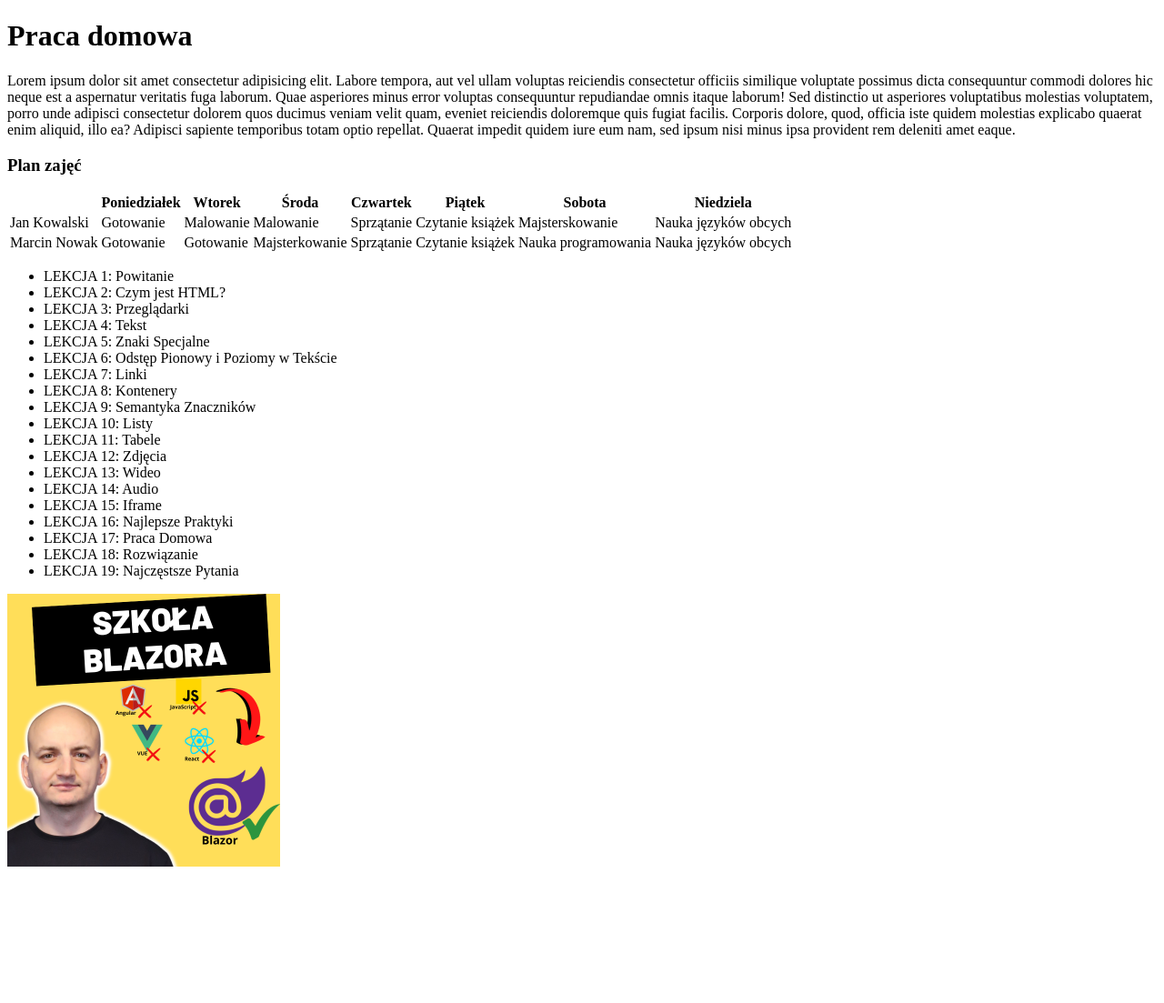
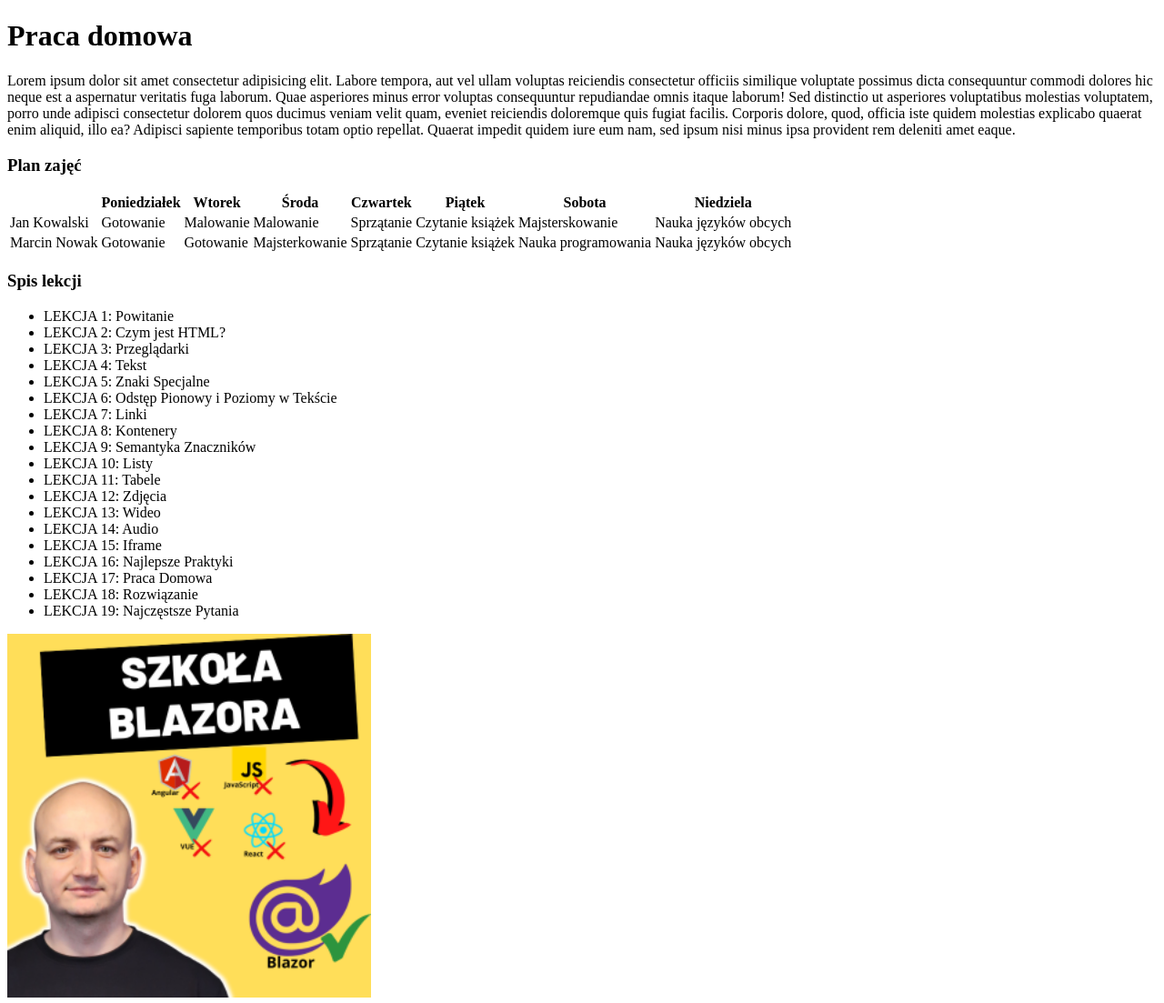
Before and after one commit to dawid-platek/homework-module3-html-css, a plain HTML site: page index.html in a window 1280 px wide. Shown: the whole page at 91% size. Before the commit the page ends 965 px from the top, so only its background shows below. Drawn offline with Linux system fonts and the light colour scheme.

Commit message:
Module 3 lesson 17 - homework

```diff
--- a/index.html
+++ b/index.html
@@ -54,6 +54,7 @@
         </tbody>
     </table>
 
+    <h3>Spis lekcji</h3>
     <ul>
         <li>LEKCJA 1: Powitanie</li>
         <li>LEKCJA 2: Czym jest HTML?</li>
@@ -76,8 +77,9 @@
         <li>LEKCJA 19: Najczęstsze Pytania</li>
     </ul>
 
-    <a href="https://www.modestprogrammer.pl" target="_blank"><img src="img/szkola-blazora-male.png"
-            alt="Napis Szkoła Blazora na żółtym tle" </a>
+    <a href="https://www.modestprogrammer.pl" target="_blank"><img width="400px" src="img/szkola-blazora-male.png"
+            alt="Napis Szkoła Blazora na czarnym tle całość połączona ze zdjęciem Kazimierza Szpina i logotypami frameworków JavaScript na żółtym tle "
+            </a>
 
 </body>
 
```
